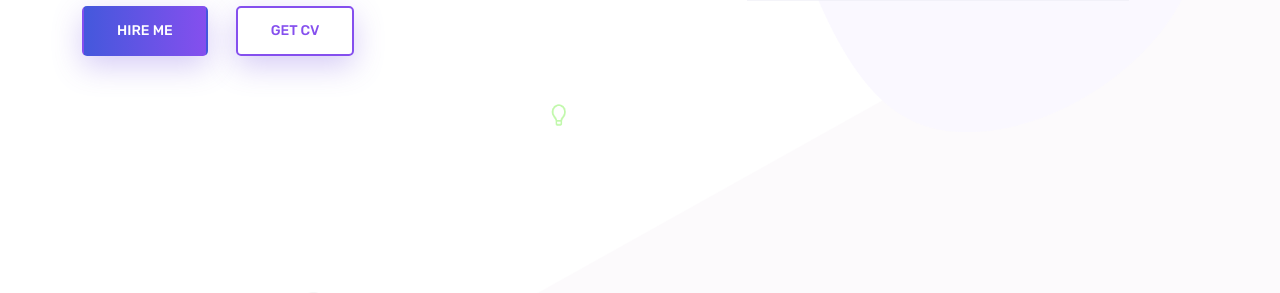
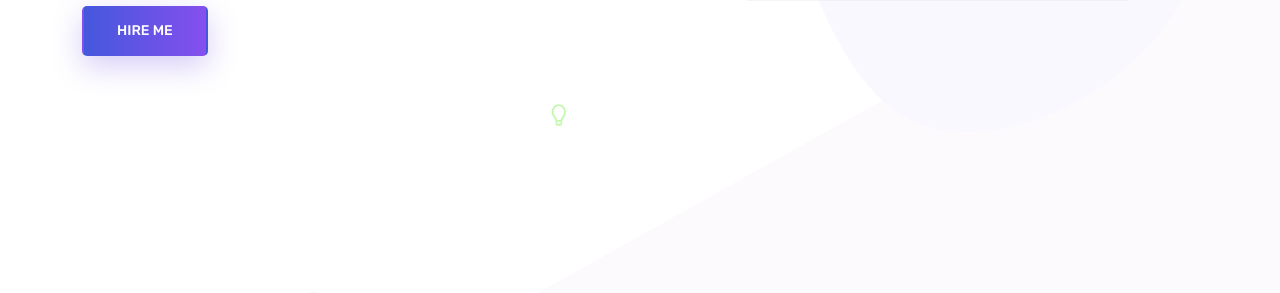
Before and after one commit to iamvibhorpatil/porfoliovib, a plain HTML site: page index.html in a window 1280 px wide. Shown: the part 507-800 px from the top of the page. Drawn offline with nearby package versions, Linux system fonts and the light colour scheme.

Commit message:
get cv remover

```diff
--- a/index.html
+++ b/index.html
@@ -76,9 +76,6 @@
                     <h5 class="text-uppercase"> Full-Stack Developer</h5>
                     <div class="mt-5">
                         <a class="main-btn primary-btn" href="mailto:vibhorpatil808@gmail.com">Hire Me</a>
-                        <a class="main-btn secondary-btn ms-4"
-                            href="https://drive.google.com/file/d/1lM4EaOPTL6GjY4r8m86VI5j6XPoQ3xdX/view?usp=share_link" target="_blank">Get
-                            CV</a>
                     </div>
                 </div>
                 <div class="col-lg-5 order-lg-2 order-1">
```
